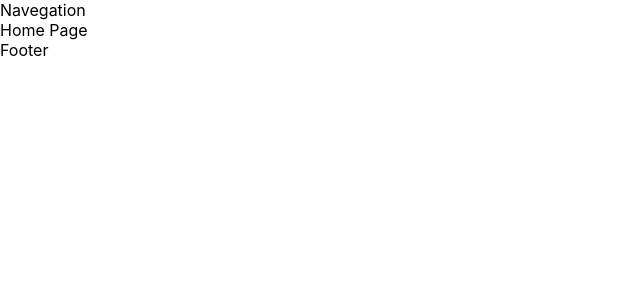
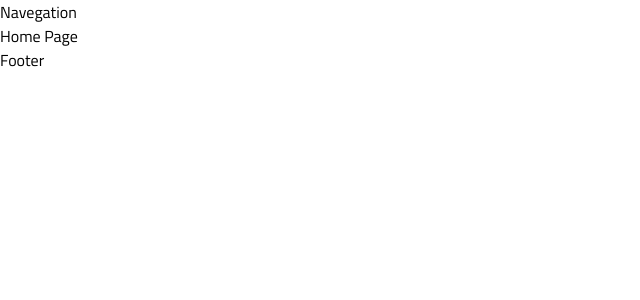
Before and after one commit to dlorenzocodes/moreno-family-painting, a React (Create React App) app: page / in a window 1280 px wide. Shown: the top 300 px of the page, without its empty margins (0-640 px from the left). Built offline with nearby package versions, Linux system fonts and the light colour scheme.

Commit message:
created website structure and added sass font and color variables

```diff
--- a/package.json
+++ b/package.json
@@ -8,6 +8,7 @@
     "@testing-library/user-event": "^13.5.0",
     "react": "^17.0.2",
     "react-dom": "^17.0.2",
+    "react-icons": "^4.3.1",
     "react-router-dom": "^6.2.1",
     "react-scripts": "5.0.0",
     "web-vitals": "^2.1.4"
@@ -35,5 +36,8 @@
       "last 1 firefox version",
       "last 1 safari version"
     ]
+  },
+  "devDependencies": {
+    "sass": "^1.49.9"
   }
 }
--- a/public/index.html
+++ b/public/index.html
@@ -24,7 +24,11 @@
       work correctly both with client-side routing and a non-root public URL.
       Learn how to configure a non-root public URL by running `npm run build`.
     -->
-    <title>React App</title>
+
+    <link rel="preconnect" href="https://fonts.googleapis.com">
+    <link rel="preconnect" href="https://fonts.gstatic.com" crossorigin>
+    <link href="https://fonts.googleapis.com/css2?family=Titillium+Web:wght@300;400;600;700&family=Ubuntu:wght@700&display=swap" rel="stylesheet">
+    <title>Moreno Family Painting</title>
   </head>
   <body>
     <noscript>You need to enable JavaScript to run this app.</noscript>
--- a/src/App.js
+++ b/src/App.js
@@ -9,8 +9,8 @@ import { BrowserRouter as Router, Routes, Route } from 'react-router-dom'
 function App() {
   return (
     <>
+      <NavBar />
       <main>
-        <NavBar />
         <Router>
           <Routes>
             <Route exact path='/' element={<Home/>}/>
--- a/src/index.css
+++ /dev/null
@@ -1,13 +0,0 @@
-body {
-  margin: 0;
-  font-family: -apple-system, BlinkMacSystemFont, 'Segoe UI', 'Roboto', 'Oxygen',
-    'Ubuntu', 'Cantarell', 'Fira Sans', 'Droid Sans', 'Helvetica Neue',
-    sans-serif;
-  -webkit-font-smoothing: antialiased;
-  -moz-osx-font-smoothing: grayscale;
-}
-
-code {
-  font-family: source-code-pro, Menlo, Monaco, Consolas, 'Courier New',
-    monospace;
-}
--- a/src/index.js
+++ b/src/index.js
@@ -1,6 +1,6 @@
 import React from 'react';
 import ReactDOM from 'react-dom';
-import './index.css';
+import './index.scss';
 import App from './App';
 import reportWebVitals from './reportWebVitals';
 
--- /dev/null
+++ b/src/index.scss
@@ -0,0 +1,15 @@
+// Imports
+@import 'styles/variables';
+
+// Resets
+*,
+*::before,
+*::after{
+    margin: 0;
+    padding: 0;
+    box-sizing: border-box;
+}
+
+body{
+    font-family: $tw-font-family;
+}
--- /dev/null
+++ b/src/styles/_variables.scss
@@ -0,0 +1,12 @@
+$tw-font-family: 'Titillium Web', sans-serif;
+$ub-font-family: 'Ubuntu', sans-serif;
+$tw-light-weight: 300;
+$tw-regular-weight: 400;
+$tw-semibold-wight: 600;
+$tw-bold-weight: 700;
+$ub-bold-weight: 700;
+
+$accent-color: #F05241;
+$primary-color: #E5E5E5;
+$text-color: #232222;
+$gradient-color: #D9C4C4;
```
Also changed, not shown: 1 other file (tests, documents, lock files or other folders).
